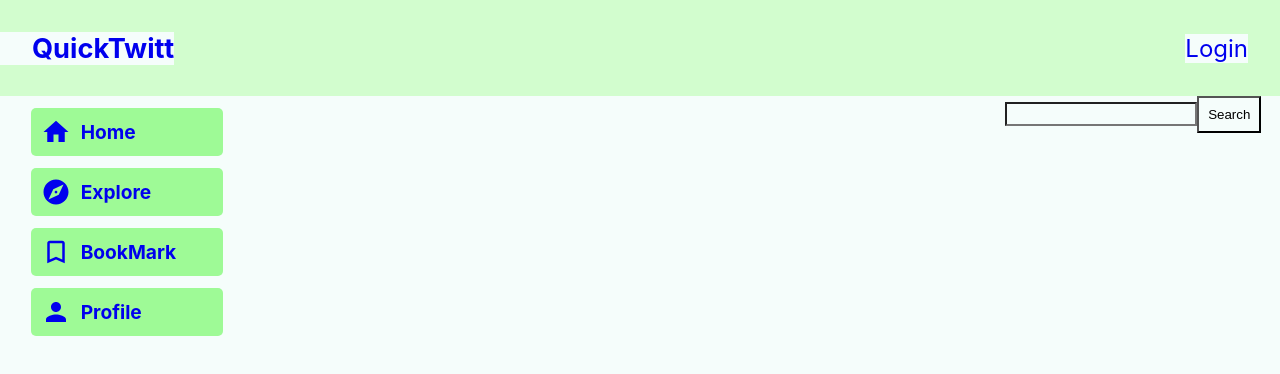
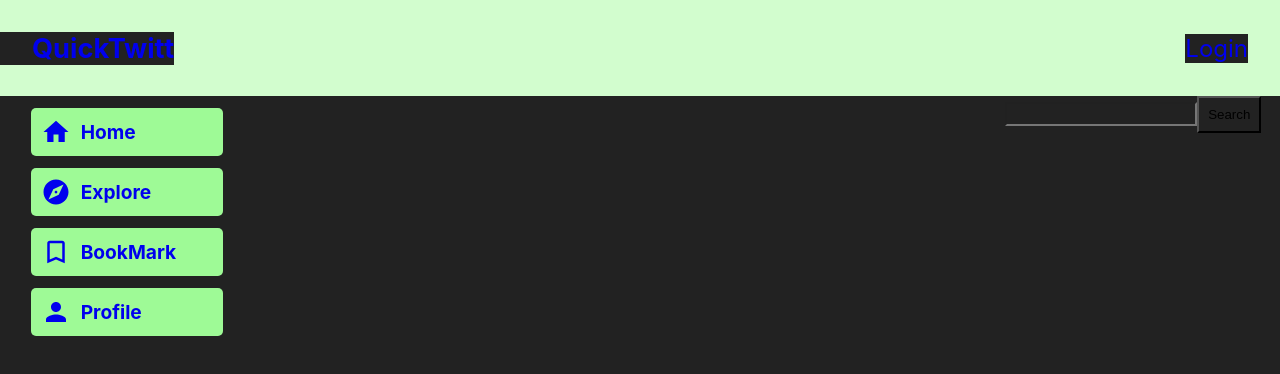
Before and after one commit to Rockyraven/quick-twitt, a React (Create React App) app: page /home in a window 1280 px wide. Shown: the top 374 px of the page. Built offline with nearby package versions, Linux system fonts and the light colour scheme; what miragejs would draw is missing.

Commit message:
Update index.css

```diff
--- a/src/index.css
+++ b/src/index.css
@@ -6,7 +6,7 @@ body {
   margin: 0px;
   padding: 0px;
   text-decoration: none;
-  background-color: #f5fdfb;
+  background-color: var(--clr-page-bg);
   box-sizing: border-box;
   text-decoration: none;
   --clr-page-bg: #222;
```
